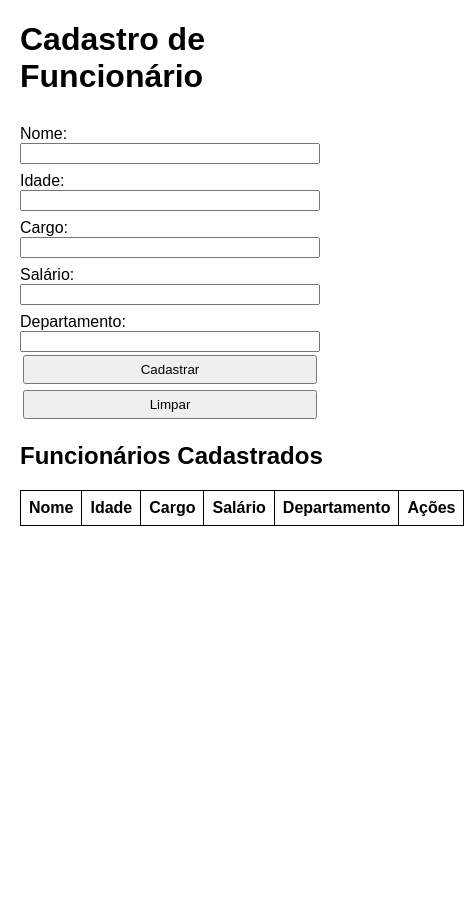
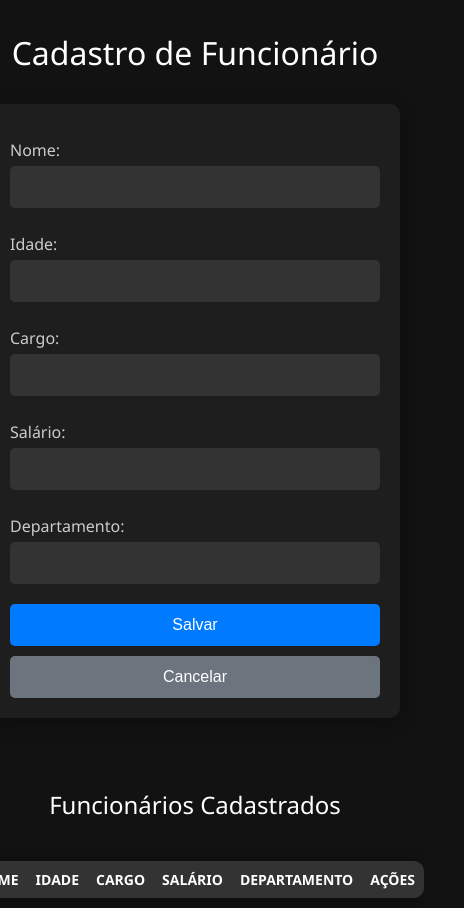
Before and after one commit to herbertbrgs1-cyber/Atividades_UC7, a plain HTML site: page USO DO LOCALSTORAGE/index.html in a window 390 px wide. Shown: the whole page, 464 px wide, since content can reach past the window. Before the commit the page ends 844 px from the top, so only its background shows below. Drawn offline with Linux system fonts and the light colour scheme.

Commit message:
att localstorage

```diff
--- a/USO DO LOCALSTORAGE/index.html
+++ b/USO DO LOCALSTORAGE/index.html
@@ -9,7 +9,9 @@
 <body>
   <h1>Cadastro de Funcionário</h1>
 
-  <form onsubmit="cadastrarFuncionario(event)">
+  <form onsubmit="salvarFuncionario(event)">
+    <input type="hidden" id="editIndex">
+
     <label for="nome">Nome:</label>
     <input type="text" id="nome" required>
 
@@ -25,8 +27,8 @@
     <label for="departamento">Departamento:</label>
     <input type="text" id="departamento" required>
 
-    <button type="submit">Cadastrar</button>
-    <button type="reset">Limpar</button>
+    <button type="submit">Salvar</button>
+    <button type="reset" onclick="cancelarEdicao()">Cancelar</button>
   </form>
 
   <h2>Funcionários Cadastrados</h2>
--- a/USO DO LOCALSTORAGE/scripts.js
+++ b/USO DO LOCALSTORAGE/scripts.js
@@ -1,4 +1,4 @@
-function cadastrarFuncionario(e) {
+function salvarFuncionario(e) {
   e.preventDefault();
 
   const funcionario = {
@@ -10,7 +10,17 @@ function cadastrarFuncionario(e) {
   };
 
   let funcionarios = JSON.parse(localStorage.getItem("funcionarios")) || [];
-  funcionarios.push(funcionario);
+  let editIndex = document.getElementById("editIndex").value;
+
+  if (editIndex === "") {
+
+    funcionarios.push(funcionario);
+  } else {
+
+    funcionarios[editIndex] = funcionario;
+    document.getElementById("editIndex").value = "";
+  }
+
   localStorage.setItem("funcionarios", JSON.stringify(funcionarios));
 
   carregarFuncionarios();
@@ -33,7 +43,8 @@ function carregarFuncionarios() {
       <td>${f.salario}</td>
       <td>${f.departamento}</td>
       <td>
-        <button class="ver-btn" onclick="verFuncionario(${index})">Ver</button>
+        <button class="ver-btn" onclick="mostrarFuncionario(${index})">Ver</button>
+        <button class="editar-btn" onclick="editarFuncionario(${index})">Editar</button>
         <button class="remover-btn" onclick="removerFuncionario(${index})">Remover</button>
       </td>
     `;
@@ -50,6 +61,18 @@ function mostrarFuncionario(index) {
   );
 }
 
+function editarFuncionario(index) {
+  let funcionarios = JSON.parse(localStorage.getItem("funcionarios")) || [];
+  let f = funcionarios[index];
+
+  document.getElementById("nome").value = f.nome;
+  document.getElementById("idade").value = f.idade;
+  document.getElementById("cargo").value = f.cargo;
+  document.getElementById("salario").value = f.salario;
+  document.getElementById("departamento").value = f.departamento;
+  document.getElementById("editIndex").value = index;
+}
+
 function removerFuncionario(index) {
   let funcionarios = JSON.parse(localStorage.getItem("funcionarios")) || [];
   funcionarios.splice(index, 1);
@@ -57,4 +80,8 @@ function removerFuncionario(index) {
   carregarFuncionarios();
 }
 
+function cancelarEdicao() {
+  document.getElementById("editIndex").value = "";
+}
+
 window.onload = carregarFuncionarios;
--- a/USO DO LOCALSTORAGE/styles.css
+++ b/USO DO LOCALSTORAGE/styles.css
@@ -1,44 +1,191 @@
+/* Paleta escura moderna */
 body {
-  font-family: Arial, sans-serif;
-  margin: 20px;
+  font-family: 'Segoe UI', Tahoma, Geneva, Verdana, sans-serif;
+  background-color: #121212;
+  color: #ffffff;
+  margin: 0;
+  padding: 20px;
+  min-height: 100vh;
+  display: flex;
+  flex-direction: column;
+  align-items: center;
+}
+
+h1 {
+  color: #ffffff;
+  text-align: center;
+  margin-bottom: 30px;
+  font-weight: 300;
+}
+
+h2 {
+  color: #ffffff;
+  text-align: center;
+  margin-top: 40px;
+  font-weight: 300;
 }
 
 form {
   display: flex;
   flex-direction: column;
-  width: 300px;
-  margin-bottom: 20px;
+  width: 100%;
+  max-width: 400px;
+  background-color: #1e1e1e;
+  padding: 30px;
+  border-radius: 10px;
+  box-shadow: 0 4px 20px rgba(0, 0, 0, 0.3);
+  margin-bottom: 30px;
 }
 
 label {
-  margin-top: 8px;
+  margin-top: 15px;
+  margin-bottom: 5px;
+  color: #cccccc;
+  font-weight: 500;
+}
+
+input[type="text"],
+input[type="number"],
+input[type="hidden"] {
+  padding: 12px;
+  border: none;
+  border-radius: 5px;
+  background-color: #333333;
+  color: #ffffff;
+  font-size: 16px;
+  margin-bottom: 10px;
+}
+
+input[type="text"]:focus,
+input[type="number"]:focus {
+  outline: none;
+  box-shadow: 0 0 0 2px #007bff;
+}
+
+button[type="submit"],
+button[type="reset"] {
+  padding: 12px;
+  border: none;
+  border-radius: 5px;
+  font-size: 16px;
+  font-weight: 500;
+  cursor: pointer;
+  margin-top: 10px;
+  transition: background-color 0.3s ease;
+}
+
+button[type="submit"] {
+  background-color: #007bff;
+  color: #ffffff;
+}
+
+button[type="submit"]:hover {
+  background-color: #0056b3;
+}
+
+button[type="reset"] {
+  background-color: #6c757d;
+  color: #ffffff;
+}
+
+button[type="reset"]:hover {
+  background-color: #545b62;
 }
 
 table {
   width: 100%;
+  max-width: 1000px;
   border-collapse: collapse;
-  margin-top: 15px;
+  background-color: #1e1e1e;
+  border-radius: 10px;
+  overflow: hidden;
+  box-shadow: 0 4px 20px rgba(0, 0, 0, 0.3);
+  margin-top: 20px;
 }
 
 th, td {
-  border: 1px solid black;
-  padding: 8px;
+  border: 1px solid #333333;
+  padding: 12px;
   text-align: left;
+  color: #ffffff;
 }
 
-button {
-  margin: 3px;
-  padding: 5px 10px;
-  cursor: pointer;
+th {
+  background-color: #333333;
+  font-weight: 600;
+  text-transform: uppercase;
+  font-size: 14px;
+}
 
+tbody tr:nth-child(even) {
+  background-color: #2a2a2a;
+}
+
+tbody tr:hover {
+  background-color: #3a3a3a;
 }
 
 .remover-btn {
-  background-color: red;
+  background-color: #dc3545;
   color: white;
+  border: none;
+  padding: 6px 12px;
+  border-radius: 4px;
+  cursor: pointer;
+  font-size: 14px;
+  transition: background-color 0.3s ease;
+}
+
+.remover-btn:hover {
+  background-color: #c82333;
 }
 
 .ver-btn {
-  background-color: green;
+  background-color: #28a745;
   color: white;
+  border: none;
+  padding: 6px 12px;
+  border-radius: 4px;
+  cursor: pointer;
+  font-size: 14px;
+  transition: background-color 0.3s ease;
 }
+
+.ver-btn:hover {
+  background-color: #218838;
+}
+
+.editar-btn {
+  background-color: #ffc107;
+  color: black;
+  border: none;
+  padding: 6px 12px;
+  border-radius: 4px;
+  cursor: pointer;
+  font-size: 14px;
+  transition: background-color 0.3s ease;
+}
+
+.editar-btn:hover {
+  background-color: #e0a800;
+}
+
+/* Responsividade */
+@media (max-width: 768px) {
+  body {
+    padding: 10px;
+  }
+
+  form {
+    padding: 20px;
+    max-width: 100%;
+  }
+
+  table {
+    font-size: 14px;
+  }
+
+  th, td {
+    padding: 8px;
+  }
+}
```
